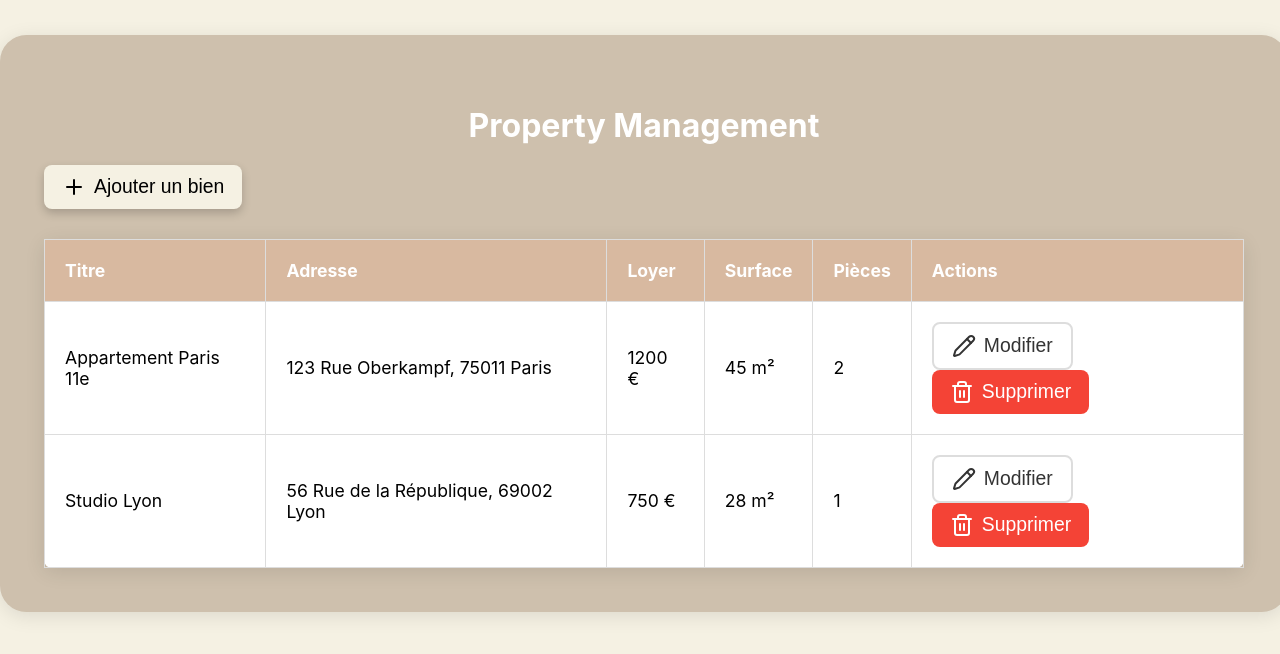
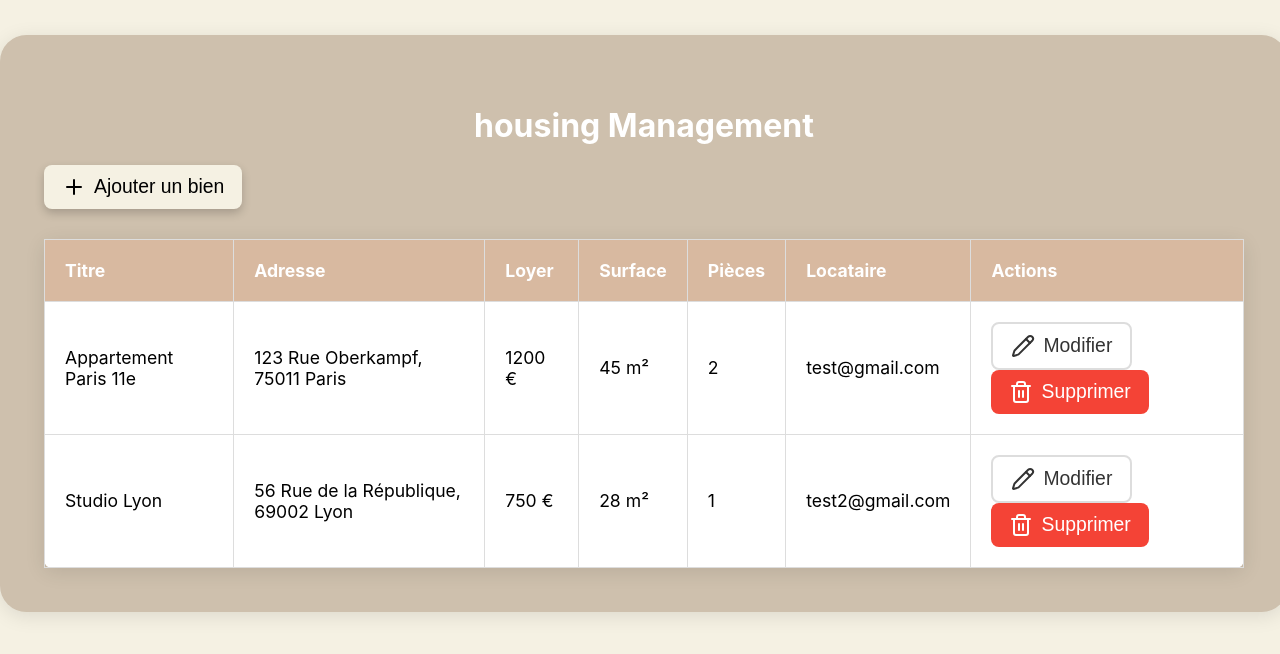
Before and after one commit to locaccm/frontEnd, a React (Vite) app: page / in a window 1280 px wide. Shown: the top 654 px of the page. Built offline with nearby package versions, Linux system fonts and the light colour scheme.

Commit message:
feat(housing): Tenants are now added directly to the owner's property

```diff
--- a/src/components/PropertyFormModal.tsx
+++ b/src/components/PropertyFormModal.tsx
@@ -21,6 +21,7 @@ export default function PropertyFormModal({ isEditing, formData, onChange, onClo
                     <Input className="input-field" name="rent" type="number" placeholder="Loyer" value={formData.rent} onChange={onChange} />
                     <Input className="input-field" name="surface" type="number" placeholder="Surface" value={formData.surface} onChange={onChange} />
                     <Input className="input-field" name="rooms" type="number" placeholder="Nombre de pièces" value={formData.rooms} onChange={onChange} />
+                    <Input className="input-field" name="locataire" type="name" placeholder="Email" value={formData.locataire} onChange={onChange} />
                 </div>
                 <div className="dialog-footer">
                     <button className="button primary" onClick={onSubmit}>
--- a/src/components/housingTable.tsx
+++ b/src/components/housingTable.tsx
@@ -18,6 +18,7 @@ export default function HousingTable({ properties, onEdit, onDelete }: HousingTa
                     <th>Loyer</th>
                     <th>Surface</th>
                     <th>Pièces</th>
+                    <th>Locataire</th>
                     <th>Actions</th>
                 </tr>
             </thead>
@@ -29,6 +30,7 @@ export default function HousingTable({ properties, onEdit, onDelete }: HousingTa
                     <td>{prop.rent} €</td>
                     <td>{prop.surface} m²</td>
                     <td>{prop.rooms}</td>
+                    <td>{prop.locataire}</td>
                     <td>
                         <Button className="button outline" onClick={() => onEdit(prop)}>
                             <Pencil />
--- a/src/data/fakedata.tsx
+++ b/src/data/fakedata.tsx
@@ -9,6 +9,7 @@ export const initialProperties: Property[] = [
         rent: 1200,
         surface: 45,
         rooms: 2,
+        locataire: 'test@gmail.com',
     },
     {
         id: 2,
@@ -17,5 +18,6 @@ export const initialProperties: Property[] = [
         rent: 750,
         surface: 28,
         rooms: 1,
+        locataire: 'test2@gmail.com',
     },
 ];
--- a/src/interfaces/property.interface.tsx
+++ b/src/interfaces/property.interface.tsx
@@ -6,6 +6,7 @@ export type Property = {
     rent: number;
     surface: number;
     rooms: number;
+    locataire: string;
 };
 
 // Represents the structure of the form data used to create or edit a property
@@ -15,6 +16,7 @@ export type PropertyFormData = {
     rent: string;
     surface: string;
     rooms: string;
+    locataire: string;
 };
 
 export type HousingTableProps = {
--- a/src/main.tsx
+++ b/src/main.tsx
@@ -1,7 +1,7 @@
 import { StrictMode } from 'react'
 import { createRoot } from 'react-dom/client'
 import './styles/index.css'
-import App from './pages/WealthManagement.js'
+import App from './pages/HousingManagement.js'
 
 createRoot(document.getElementById('root')!).render(
   <StrictMode>
--- a/src/pages/WealthManagement.tsx
+++ b/src/pages/HousingManagement.tsx
@@ -6,7 +6,7 @@ import HousingTable from "../components/housingTable.js";
 import { Property } from "../interfaces/property.interface.js";
 import { initialProperties } from "../data/fakedata.js";
 import { Button } from "../components/ui/button.js";
-import "../styles/WealthManagement.css";
+import "../styles/HousingManagement.css";
 
 export default function HousingManagement() {
   // State for property list, editing, deleting, and form handling
@@ -20,6 +20,7 @@ export default function HousingManagement() {
     rent: "",
     surface: "",
     rooms: "",
+    locataire: "",
   });
 
   // Update form state on input change
@@ -30,7 +31,7 @@ export default function HousingManagement() {
 
   // Reset form fields
   const resetForm = () => {
-    setFormData({ title: "", address: "", rent: "", surface: "", rooms: "" });
+    setFormData({ title: "", address: "", rent: "", surface: "", rooms: "", locataire: "" });
   };
 
   // Add a new property to the list
@@ -42,6 +43,7 @@ export default function HousingManagement() {
       rent: Number(formData.rent),
       surface: Number(formData.surface),
       rooms: Number(formData.rooms),
+      locataire: formData.locataire,
     };
     setProperties([...properties, newProperty]);
     setShowAddForm(false);
@@ -75,7 +77,7 @@ export default function HousingManagement() {
 
   return (
     <div className="container">
-      <h2>Property Management</h2>
+      <h2>housing Management</h2>
 
       {/* Button to open the Add Property form */}
       <Button className="button primary" onClick={() => setShowAddForm(true)}>
@@ -94,6 +96,7 @@ export default function HousingManagement() {
             rent: String(prop.rent),
             surface: String(prop.surface),
             rooms: String(prop.rooms),
+            locataire: prop.locataire,
           });
         }}
         onDelete={setDeletingProperty}
```
Also changed, not shown: src/styles/HousingManagement.css (renamed from src/styles/WealthManagement.css).
